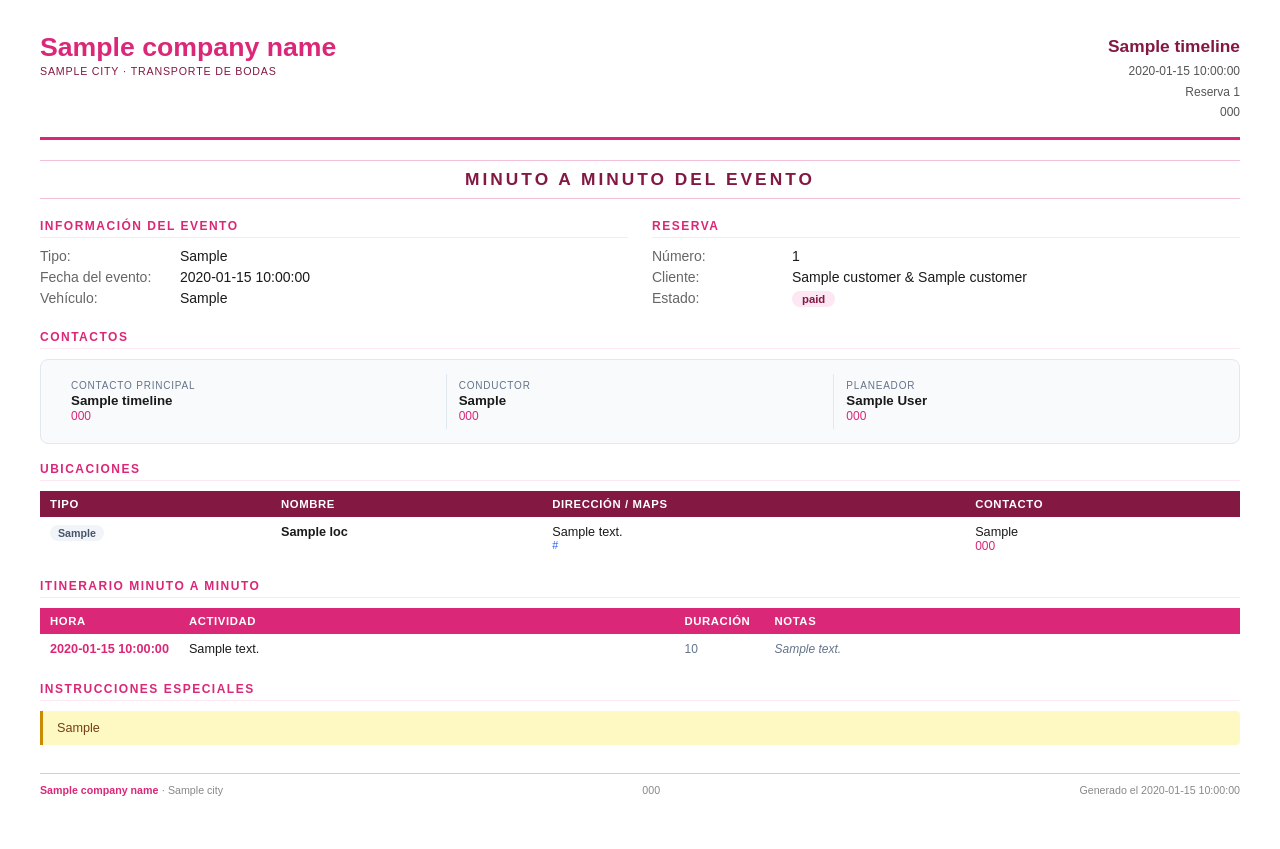
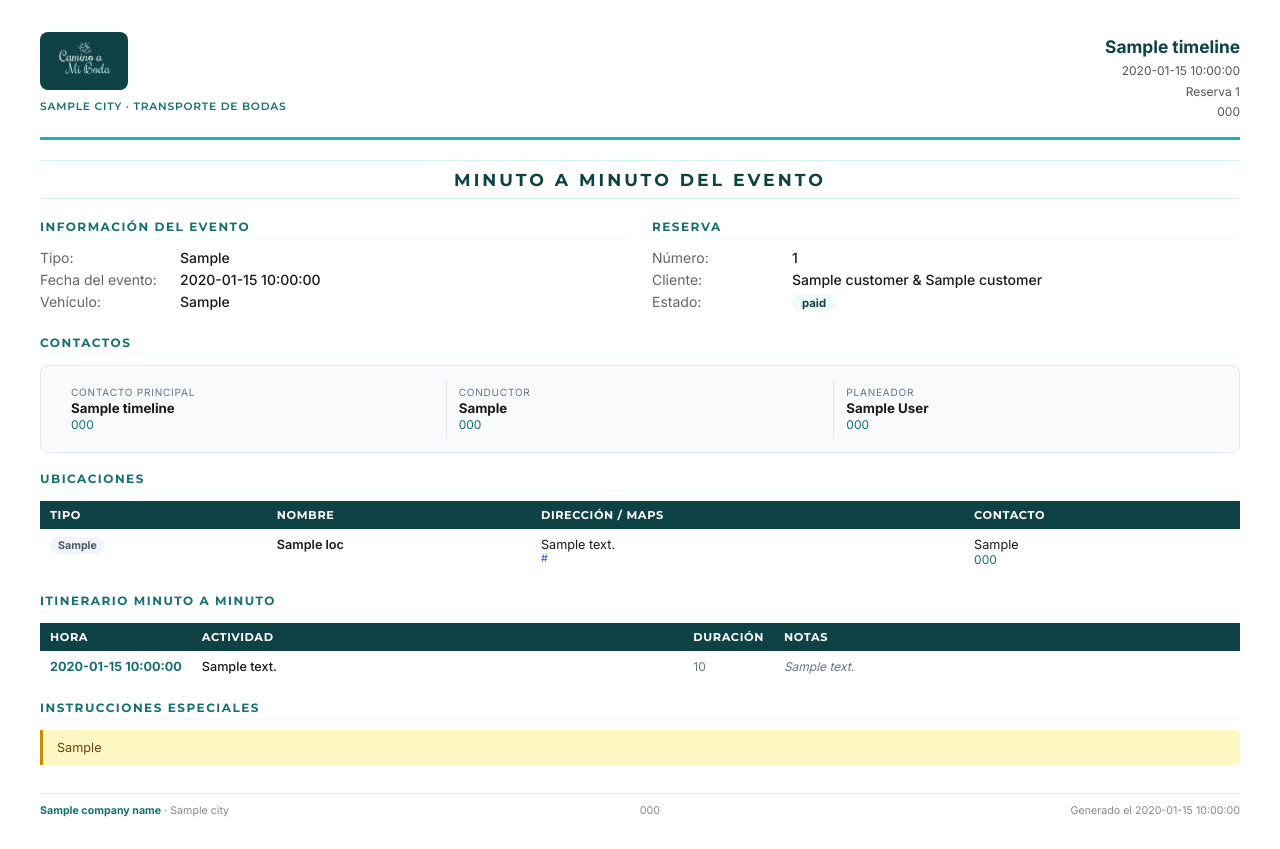
Before and after one commit to pitonisagpt/caminoamiboda, a Python web app: template backend/templates/timeline_pdf.html in a window 1280 px wide. Before the commit the page ends 796 px from the top, so only its background shows below. Run offline with Jinja, Linux system fonts and the light colour scheme; the template is opened without the code that fills it: most values are stand-ins (such as "Sample title", 1, 10 or a date in 2020).

Commit message:
Rebrand generated PDFs with teal palette, logo, and Inter/Montserrat
Quotes, billing documents, owner settlements, and event timeline PDFs
still used the old pink theme with no logo, unrelated to the frontend's
teal redesign. Adds shared _brand.html/_logo_badge.html partials so the
fonts and logo badge are defined once, and sweeps every template's
pink hex codes to the matching brand-teal/gold shade.

```diff
--- /dev/null
+++ b/backend/templates/_brand.html
@@ -0,0 +1,23 @@
+{# Shared PDF brand chrome — included at the top of each template's <style> block. #}
+{# Palette reference (do not hardcode these hex codes elsewhere — reuse this file): #}
+{#   brand-500 #21b2b8  primary teal — decorative borders, dots, bullets #}
+{#   brand-700 #166f73  text-on-white — labels, links, small headings (WCAG AA) #}
+{#   brand-900 #0f4245  dark headings, solid fills, price/payment boxes #}
+{#   brand-50  #f0fbfb  light tinted backgrounds #}
+{#   brand-100 #d0f4f5  light borders/dividers #}
+{#   gold family unchanged — money/payment callouts #}
+
+@import url('https://fonts.googleapis.com/css2?family=Inter:wght@400;500;600;700&family=Montserrat:wght@600;700;800&display=swap');
+
+.logo-badge {
+  display: inline-block;
+  background: #0f4245;
+  border-radius: 8px;
+  padding: 8px 16px;
+  line-height: 0;
+}
+.logo-badge img {
+  height: 42px;
+  width: auto;
+  display: block;
+}
--- /dev/null
+++ b/backend/templates/_logo_badge.html
@@ -0,0 +1 @@
+<div class="logo-badge"><img src="assets/logo_camino_a_mi_boda.png" alt="Camino a Mi Boda"></div>
--- a/backend/templates/timeline_pdf.html
+++ b/backend/templates/timeline_pdf.html
@@ -3,8 +3,9 @@
 <head>
   <meta charset="UTF-8">
   <style>
+    {% include '_brand.html' %}
     * { margin: 0; padding: 0; box-sizing: border-box; }
-    body { font-family: Arial, sans-serif; font-size: 11pt; color: #1a1a1a; background: #fff; }
+    body { font-family: 'Inter', Arial, sans-serif; font-size: 11pt; color: #1a1a1a; background: #fff; }
 
     .page { padding: 32px 40px; }
 
@@ -13,38 +14,39 @@
       display: flex;
       justify-content: space-between;
       align-items: flex-start;
-      border-bottom: 3px solid #DB2777;
+      border-bottom: 3px solid #21b2b8;
       padding-bottom: 14px;
       margin-bottom: 20px;
     }
-    .brand-name { font-size: 20pt; font-weight: 700; color: #DB2777; }
-    .brand-tagline { font-size: 8pt; color: #831843; margin-top: 2px; text-transform: uppercase; letter-spacing: 0.8px; }
+    .brand-tagline { font-family: 'Montserrat', Arial, sans-serif; font-weight: 600; font-size: 8pt; color: #166f73; margin-top: 6px; text-transform: uppercase; letter-spacing: 0.8px; }
     .header-meta { text-align: right; font-size: 9pt; color: #555; line-height: 1.7; }
-    .header-meta .event-title { font-size: 13pt; font-weight: 700; color: #831843; }
+    .header-meta .event-title { font-size: 13pt; font-weight: 700; color: #0f4245; }
 
     /* ── Document title ── */
     .doc-title {
+      font-family: 'Montserrat', Arial, sans-serif;
       text-align: center;
       font-size: 13pt;
       font-weight: 700;
-      color: #831843;
+      color: #0f4245;
       letter-spacing: 3px;
       text-transform: uppercase;
       padding: 8px 0;
-      border-top: 1px solid #f3c0d9;
-      border-bottom: 1px solid #f3c0d9;
+      border-top: 1px solid #d0f4f5;
+      border-bottom: 1px solid #d0f4f5;
       margin-bottom: 20px;
     }
 
     /* ── Sections ── */
     .section { margin-bottom: 18px; }
     .section-title {
+      font-family: 'Montserrat', Arial, sans-serif;
       font-size: 9pt;
       font-weight: 700;
-      color: #DB2777;
+      color: #166f73;
       text-transform: uppercase;
       letter-spacing: 1.5px;
-      border-bottom: 1px solid #fce7f3;
+      border-bottom: 1px solid #f0fbfb;
       padding-bottom: 4px;
       margin-bottom: 10px;
     }
@@ -63,8 +65,8 @@
       border-radius: 20px;
       font-size: 8.5pt;
       font-weight: 700;
-      background: #fce7f3;
-      color: #831843;
+      background: #f0fbfb;
+      color: #0f4245;
     }
 
     /* ── Contacts box ── */
@@ -79,12 +81,13 @@
     .contact-item:last-child { border-right: none; }
     .contact-role { font-size: 7.5pt; color: #64748b; text-transform: uppercase; letter-spacing: 0.8px; margin-bottom: 2px; }
     .contact-name { font-size: 10pt; font-weight: 700; color: #1a1a1a; }
-    .contact-phone { font-size: 9pt; color: #DB2777; margin-top: 1px; }
+    .contact-phone { font-size: 9pt; color: #166f73; margin-top: 1px; }
 
     /* ── Locations table ── */
     .loc-table { width: 100%; border-collapse: collapse; font-size: 9.5pt; }
     .loc-table th {
-      background: #831843;
+      font-family: 'Montserrat', Arial, sans-serif;
+      background: #0f4245;
       color: #fff;
       font-size: 8.5pt;
       text-transform: uppercase;
@@ -103,7 +106,7 @@
       white-space: nowrap;
     }
     .loc-pickup    { background: #dbeafe; color: #1d4ed8; }
-    .loc-ceremony  { background: #fce7f3; color: #831843; }
+    .loc-ceremony  { background: #f3e8ff; color: #7e22ce; }
     .loc-reception { background: #dcfce7; color: #15803d; }
     .loc-photoshoot{ background: #ffedd5; color: #c2410c; }
     .loc-other     { background: #f1f5f9; color: #475569; }
@@ -112,7 +115,8 @@
     /* ── Activities table (itinerary) ── */
     .act-table { width: 100%; border-collapse: collapse; font-size: 9.5pt; }
     .act-table th {
-      background: #DB2777;
+      font-family: 'Montserrat', Arial, sans-serif;
+      background: #0f4245;
       color: #fff;
       font-size: 8.5pt;
       text-transform: uppercase;
@@ -120,10 +124,10 @@
       padding: 7px 10px;
       text-align: left;
     }
-    .act-table td { padding: 8px 10px; border-bottom: 1px solid #fce7f3; vertical-align: top; }
-    .act-table tr:nth-child(even) td { background: #fff5f9; }
+    .act-table td { padding: 8px 10px; border-bottom: 1px solid #f0fbfb; vertical-align: top; }
+    .act-table tr:nth-child(even) td { background: #f0fbfb; }
     .act-table tr:last-child td { border-bottom: none; }
-    .act-time { font-weight: 700; color: #DB2777; white-space: nowrap; width: 70px; }
+    .act-time { font-weight: 700; color: #166f73; white-space: nowrap; width: 70px; }
     .act-duration { color: #64748b; white-space: nowrap; font-size: 9pt; }
     .act-notes { color: #64748b; font-size: 9pt; font-style: italic; }
 
@@ -140,7 +144,7 @@
     /* ── Footer ── */
     .footer {
       margin-top: 28px;
-      border-top: 1px solid #f3c0d9;
+      border-top: 1px solid #d0f4f5;
       padding-top: 10px;
       display: flex;
       justify-content: space-between;
@@ -148,7 +152,7 @@
       font-size: 8pt;
       color: #888;
     }
-    .footer .brand { font-weight: 700; color: #DB2777; }
+    .footer .brand { font-weight: 700; color: #166f73; }
 
     .no-data { font-size: 9.5pt; color: #94a3b8; font-style: italic; padding: 8px 0; }
   </style>
@@ -159,7 +163,7 @@
   <!-- Header -->
   <div class="header">
     <div>
-      <div class="brand-name">{{ company_name }}</div>
+      {% include '_logo_badge.html' %}
       <div class="brand-tagline">{{ city }} · Transporte de Bodas</div>
     </div>
     <div class="header-meta">
@@ -300,7 +304,7 @@
           {% if has_contact %}
           <td>
             {% if loc.contact_person %}<div>{{ loc.contact_person }}</div>{% endif %}
-            {% if loc.contact_phone %}<div style="color:#DB2777; font-size:9pt;">{{ loc.contact_phone }}</div>{% endif %}
+            {% if loc.contact_phone %}<div style="color:#166f73; font-size:9pt;">{{ loc.contact_phone }}</div>{% endif %}
             {% if not loc.contact_person and not loc.contact_phone %}—{% endif %}
           </td>
           {% endif %}
```
Also changed, not shown: backend/templates/pdf_formal.html (+22 -24 lines), backend/templates/pdf_letter.html (+19 -22 lines), backend/templates/quote.html (+24 -22 lines), backend/templates/settlement.html (+25 -22 lines), backend/templates/assets/logo_camino_a_mi_boda.png (added).
